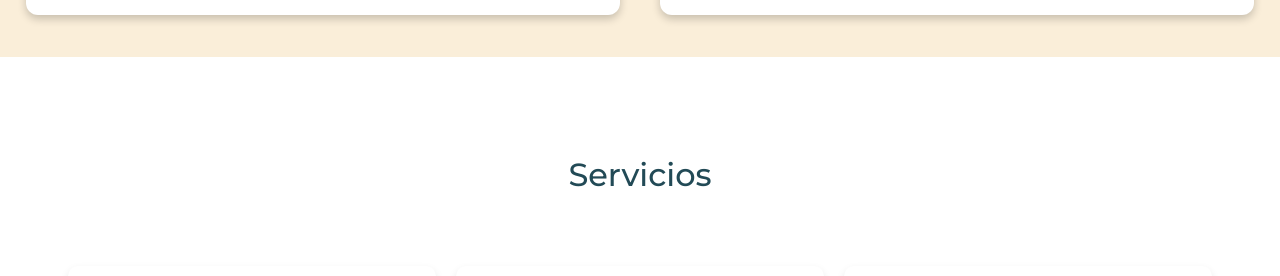
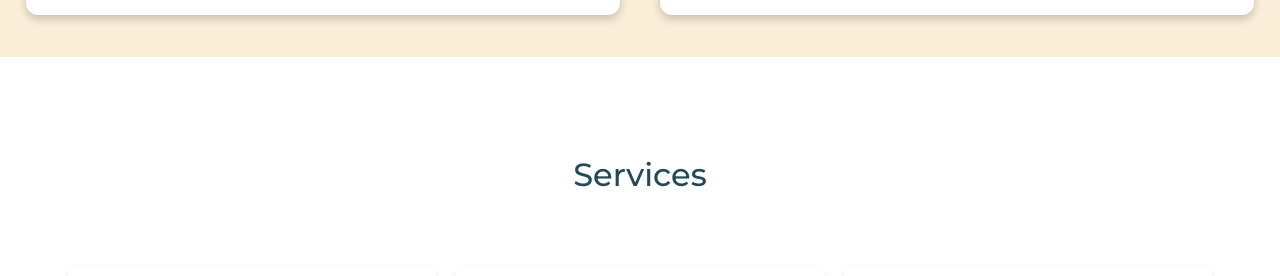
Before and after one commit to ezequieldarevalo/totalhostel-website, a React (Vite) app: page / in a window 1280 px wide. Shown: the part 2360-2636 px from the top of the page. Built offline with nearby package versions, Linux system fonts and the light colour scheme.

Commit message:
i18n - 2

```diff
--- a/src/assets/components/Amenities/Amenities.jsx
+++ b/src/assets/components/Amenities/Amenities.jsx
@@ -76,7 +76,7 @@ const Amenities = () => {
 
   return (
     <div id='section3'>
-    <h2> Amenities </h2>
+    <h2> {t('amenities.title')} </h2>
 
     <div className="gallery-container">
       {galleryItems.map((item) => (
--- a/src/assets/components/Servicios/Services.jsx
+++ b/src/assets/components/Servicios/Services.jsx
@@ -48,7 +48,7 @@ const Services = () => {
   return (
     <div id='section4'>
     <div className="services-section">
-      <h2>Servicios</h2>
+        <h2>{t('services.title')}</h2>
       <div className="services-container">
         {services.map((service) => (
           <div key={service.id}  className="service-card" >
```
